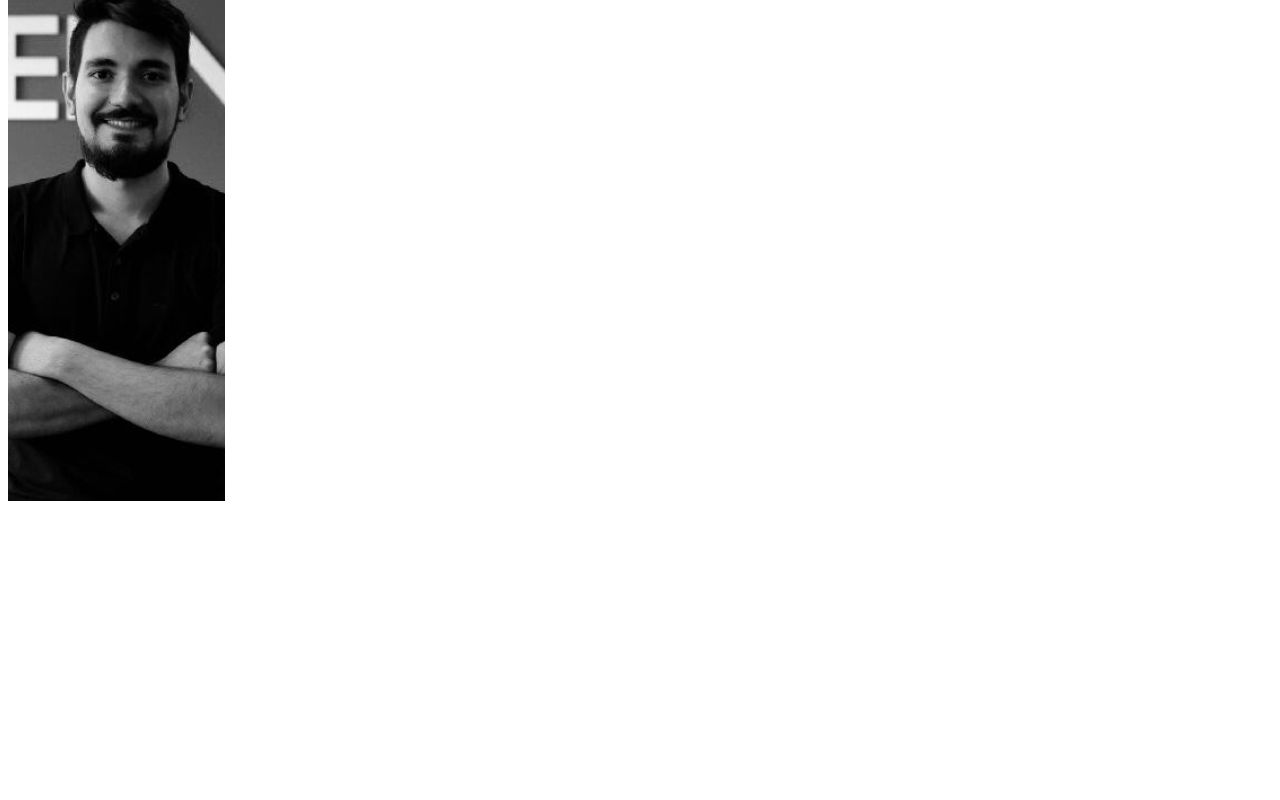
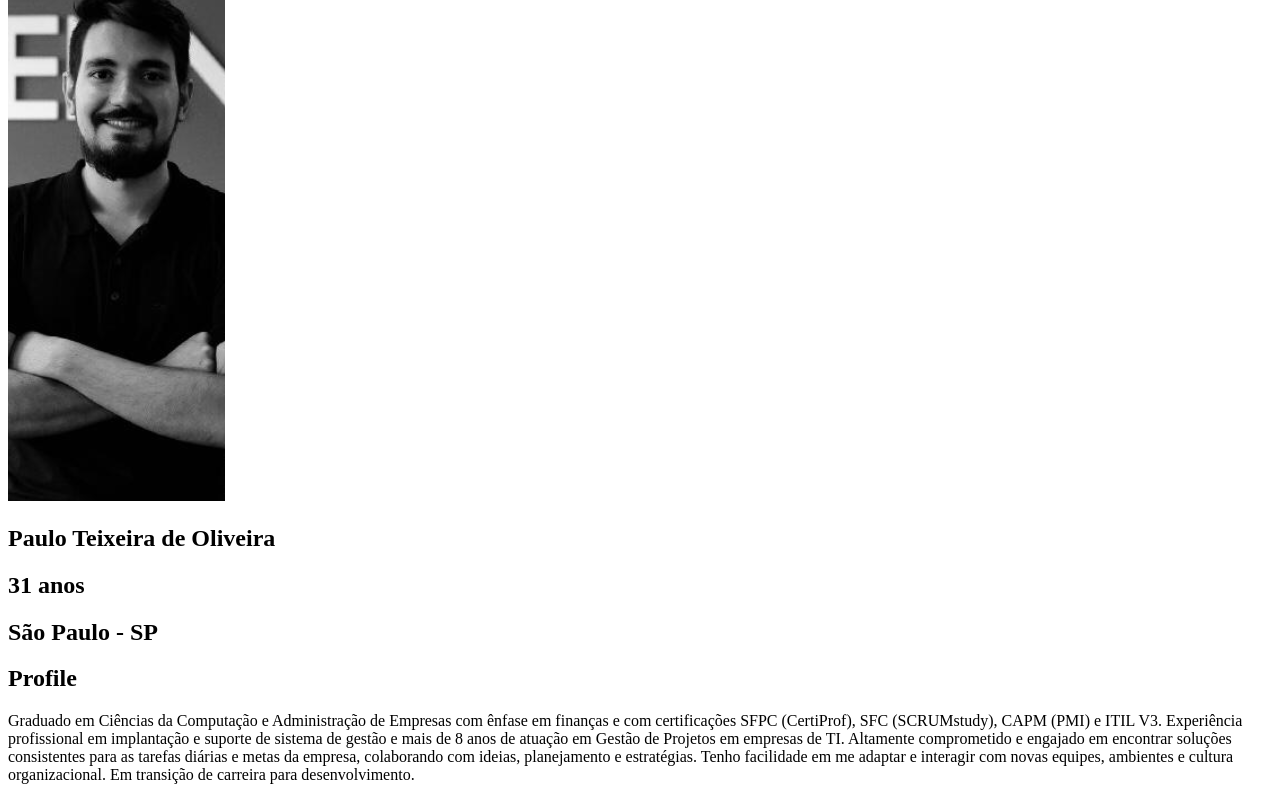
Before and after one commit to paulinhoteixeira/paulo-cv-react, a React (Create React App) app: page / in a window 1280 px wide. Shown: the part 341-1141 px from the top of the page. Before the commit the page ends 854 px from the top, so only its background shows below. Built offline with nearby package versions, Linux system fonts and the light colour scheme.

Commit message:
ajutes no conteudo da Home e About

```diff
--- a/src/components/About/index.js
+++ b/src/components/About/index.js
@@ -1,12 +1,8 @@
-import PageStructure from '../PageStructure';
+import PageStructure from "../PageStructure";
 
 const About = () => (
   <div>
     <PageStructure>
-    <h2>Paulo Teixeira de Oliveira</h2>
-    <h2>31 anos</h2>
-    <h2>São Paulo - SP</h2>
-
       <div>
         <h2>Education</h2>
         <p>Ciência da Computação</p>
--- a/src/components/Home/index.js
+++ b/src/components/Home/index.js
@@ -4,9 +4,25 @@ import PageStructure from "../PageStructure";
 
 const Home = () => (
   <>
-    <PageStructure/>
+    <PageStructure>
+      <h2>Paulo Teixeira de Oliveira</h2>
+      <h2>31 anos</h2>
+      <h2>São Paulo - SP</h2>
+
+      <h2>Profile</h2>
+      <p>
+        Graduado em Ciências da Computação e Administração de Empresas com
+        ênfase em finanças e com certificações SFPC (CertiProf), SFC
+        (SCRUMstudy), CAPM (PMI) e ITIL V3. Experiência profissional em
+        implantação e suporte de sistema de gestão e mais de 8 anos de atuação
+        em Gestão de Projetos em empresas de TI. Altamente comprometido e
+        engajado em encontrar soluções consistentes para as tarefas diárias e
+        metas da empresa, colaborando com ideias, planejamento e estratégias.
+        Tenho facilidade em me adaptar e interagir com novas equipes, ambientes
+        e cultura organizacional. Em transição de carreira para desenvolvimento.
+      </p>
+    </PageStructure>
   </>
-
 );
 
 export default Home;
```
Lines whose indentation alone changed are shown as unchanged.
